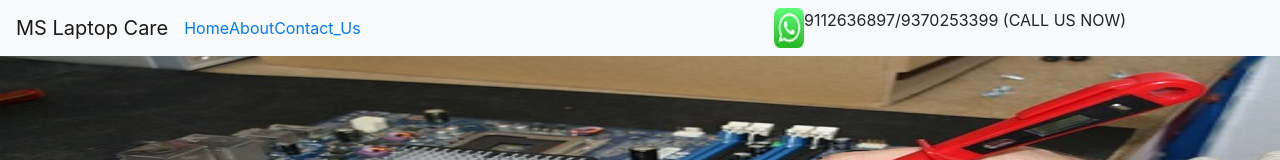
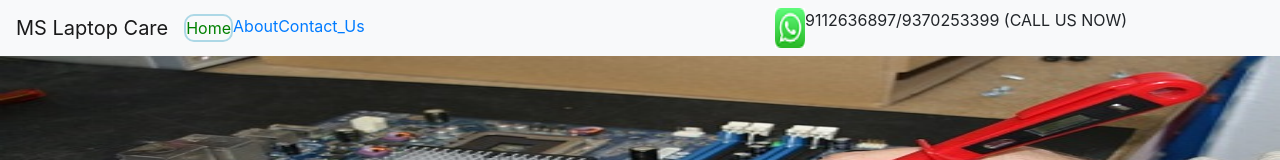
Before and after one commit to Mubarak77-C/MS-Repair_Laptop, a React (Create React App) app: page / in a window 1280 px wide. Shown: the top 160 px of the page. Built offline with nearby package versions, Linux system fonts and the light colour scheme.

Commit message:
only home path to check

```diff
--- a/src/component/Home.js
+++ b/src/component/Home.js
@@ -13,11 +13,11 @@ const Home = () => {
 
         <Fragment>
             <Navbar bg="light" expand="lg">
-                <Navbar.Brand href="#home">MS Laptop Care</Navbar.Brand>
+                <Navbar.Brand href="#">MS Laptop Care</Navbar.Brand>
                 <Navbar.Toggle aria-controls="basic-navbar-nav" />
                 <Navbar.Collapse id="basic-navbar-nav">
                     <Nav className="mr-auto">
-                        <NavLink exact activeClassName="active_class" to="https://mubarak77-c.github.io/MS-Repair_Laptop/">Home</NavLink>
+                        <NavLink exact activeClassName="active_class" to="/">Home</NavLink>
 
                         <NavLink exact activeClassName="active_class" to="https://mubarak77-c.github.io/MS-Repair_Laptop/About">About</NavLink>
 
```
